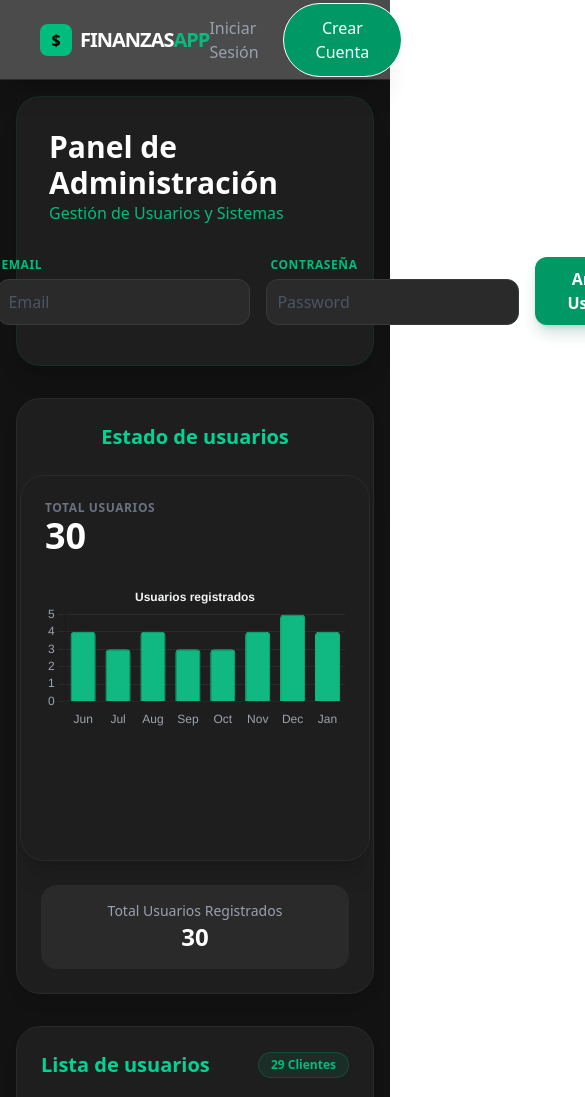
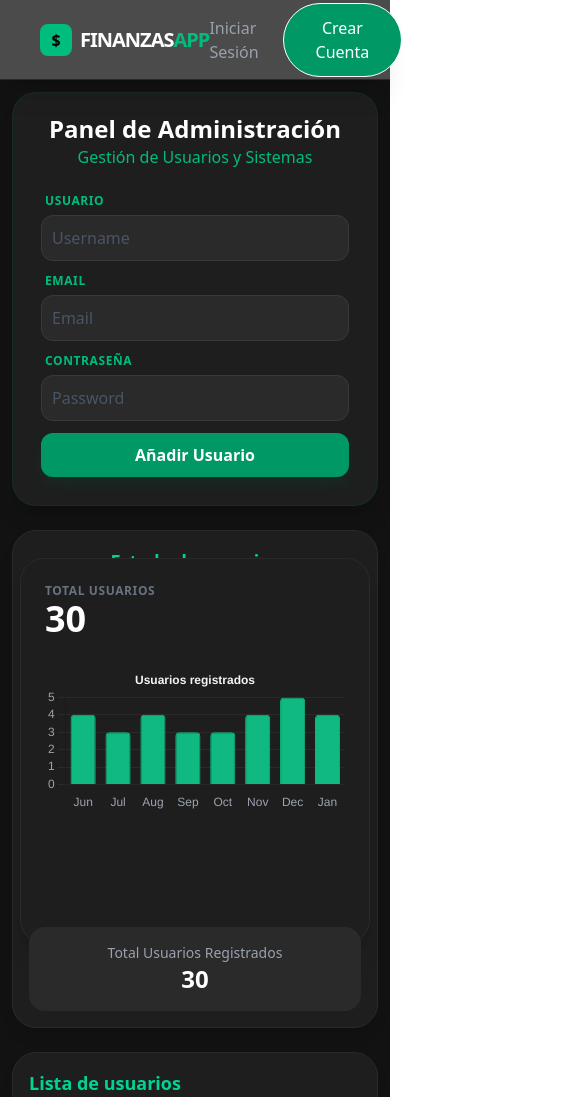
Before and after one commit to DoubleLiFFt/examen, a React (Vite) app: page /AdminView in a window 390 px wide. Shown: the top 1097 px of the page, 585 px wide, since content can reach past the window. Built offline with nearby package versions, Linux system fonts and the light colour scheme.

Commit message:
responsive

```diff
--- a/src/Components/Admin/CreateUserAdmin.tsx
+++ b/src/Components/Admin/CreateUserAdmin.tsx
@@ -1,35 +1,45 @@
 export default function CreateUserAdmin() {
   return (
-        <form className="flex gap-4 p-2 items-end justify-center">
-            <div className="flex flex-col gap-1.5">
-                <label className="text-xs font-bold text-emerald-500 uppercase ml-1 tracking-wider">Usuario</label>
+    <form className="flex flex-col sm:flex-row gap-3 sm:gap-4 p-2 items-stretch sm:items-end justify-center w-full">
+
+      <div className="flex flex-col gap-1.5 w-full sm:w-auto">
+        <label className="text-xs font-bold text-emerald-500 uppercase ml-1 tracking-wider">
+          Usuario
+        </label>
         <input
-                    className="bg-[#2a2a2a] border border-[#3a3a3a] text-white p-2.5 rounded-xl focus:ring-2 focus:ring-emerald-500 outline-none transition-all placeholder:text-gray-600"
+          className="bg-[#2a2a2a] border border-[#3a3a3a] text-white p-2.5 rounded-xl focus:ring-2 focus:ring-emerald-500 outline-none transition-all placeholder:text-gray-600 w-full sm:w-[180px]"
           placeholder="Username"
           required
         />
       </div>
-            <div className="flex flex-col gap-1.5">
-                <label className="text-xs font-bold text-emerald-500 uppercase ml-1 tracking-wider">Email</label>
+
+      <div className="flex flex-col gap-1.5 w-full sm:w-auto">
+        <label className="text-xs font-bold text-emerald-500 uppercase ml-1 tracking-wider">
+          Email
+        </label>
         <input
           type="email"
-                    className="bg-[#2a2a2a] border border-[#3a3a3a] text-white p-2.5 rounded-xl focus:ring-2 focus:ring-emerald-500 outline-none transition-all placeholder:text-gray-600"
+          className="bg-[#2a2a2a] border border-[#3a3a3a] text-white p-2.5 rounded-xl focus:ring-2 focus:ring-emerald-500 outline-none transition-all placeholder:text-gray-600 w-full sm:w-[220px]"
           placeholder="Email"
           required
         />
       </div>
-            <div className="flex flex-col gap-1.5">
-                <label className="text-xs font-bold text-emerald-500 uppercase ml-1 tracking-wider">Contraseña</label>
+
+      <div className="flex flex-col gap-1.5 w-full sm:w-auto">
+        <label className="text-xs font-bold text-emerald-500 uppercase ml-1 tracking-wider">
+          Contraseña
+        </label>
         <input
           type="password"
-                    className="bg-[#2a2a2a] border border-[#3a3a3a] text-white p-2.5 rounded-xl focus:ring-2 focus:ring-emerald-500 outline-none transition-all placeholder:text-gray-600"
+          className="bg-[#2a2a2a] border border-[#3a3a3a] text-white p-2.5 rounded-xl focus:ring-2 focus:ring-emerald-500 outline-none transition-all placeholder:text-gray-600 w-full sm:w-[180px]"
           placeholder="Password"
           required
         />
       </div>
+
       <button
         type="submit"
-                className="bg-emerald-600 text-white px-8 py-2.5 rounded-xl hover:bg-emerald-500 transition-all font-bold shadow-lg shadow-emerald-900/20 hover:cursor-pointer active:scale-95"
+        className="bg-emerald-600 text-white px-8 py-2.5 rounded-xl hover:bg-emerald-500 transition-all font-bold shadow-lg shadow-emerald-900/20 hover:cursor-pointer active:scale-95 w-full sm:w-auto"
       >
         Añadir Usuario
       </button>
--- a/src/pages/Admin/AdminView.tsx
+++ b/src/pages/Admin/AdminView.tsx
@@ -6,44 +6,62 @@ import GestionUsuarios from "../../Components/Admin/GestionUsuarios.tsx";
 
 function AdminView() {
   return (
-        <div className="min-h-screen bg-[#121212] text-gray-200 p-4 md:p-8">
-            <div className="max-w-7xl mx-auto space-y-8">
-                <header className="flex flex-col md:flex-row justify-between items-center bg-[#1e1e1e] p-8 rounded-3xl shadow-xl border border-emerald-900/30">
-                    <div className="mb-6 md:mb-0">
-                        <h1 className="text-3xl font-bold text-white">Panel de Administración</h1>
-                        <p className="text-emerald-500 font-medium">Gestión de Usuarios y Sistemas</p>
+    <div className="min-h-screen bg-[#121212] text-gray-200 p-3 sm:p-4 md:p-8">
+      <div className="max-w-7xl mx-auto space-y-6 sm:space-y-8">
+        <header className="flex flex-col md:flex-row justify-between items-center bg-[#1e1e1e] p-5 sm:p-6 md:p-8 rounded-3xl shadow-xl border border-emerald-900/30">
+          <div className="mb-4 sm:mb-6 md:mb-0 text-center md:text-left">
+            <h1 className="text-2xl sm:text-3xl font-bold text-white">
+              Panel de Administración
+            </h1>
+            <p className="text-emerald-500 font-medium">
+              Gestión de Usuarios y Sistemas
+            </p>
           </div>
+
+          <div className="w-full md:w-auto flex justify-center md:justify-end">
             <CreateUserAdmin />
+          </div>
         </header>
-                <div className="grid grid-cols-1 xl:grid-cols-3 gap-8">
-                    <section className="xl:col-span-1 bg-[#1e1e1e] p-6 rounded-3xl shadow-lg border border-[#2a2a2a] flex flex-col items-center">
-                        <h2 className="text-xl font-semibold mb-6 text-emerald-400">Estado de usuarios</h2>
-                        <div className="w-full aspect-square flex items-center justify-center">
+
+        <div className="grid grid-cols-1 xl:grid-cols-3 gap-6 sm:gap-8">
+          <section className="xl:col-span-1 bg-[#1e1e1e] p-4 sm:p-6 rounded-3xl shadow-lg border border-[#2a2a2a] flex flex-col items-center">
+            <h2 className="text-lg sm:text-xl font-semibold mb-4 sm:mb-6 text-emerald-400 text-center">
+              Estado de usuarios
+            </h2>
+
+            <div className="w-full max-w-[320px] sm:max-w-none aspect-square flex items-center justify-center">
               <GraphicAdmin />
             </div>
-                        <div className="mt-6 p-4 bg-[#2a2a2a] rounded-2xl w-full text-center">
+
+            <div className="mt-4 sm:mt-6 p-4 bg-[#2a2a2a] rounded-2xl w-full text-center">
               <p className="text-sm text-gray-400">Total Usuarios Registrados</p>
               <p className="text-2xl font-bold text-white">30</p>
             </div>
           </section>
-                    <section className="xl:col-span-2 bg-[#1e1e1e] p-6 rounded-3xl shadow-lg border border-[#2a2a2a] overflow-hidden">
-                        <div className="flex justify-between items-center mb-6">
-                            <h2 className="text-xl font-semibold text-emerald-400">Lista de usuarios</h2>
-                            <span className="bg-emerald-500/10 text-emerald-500 px-3 py-1 rounded-full text-xs font-bold border border-emerald-500/20">
+
+          <section className="xl:col-span-2 bg-[#1e1e1e] p-4 sm:p-6 rounded-3xl shadow-lg border border-[#2a2a2a] overflow-hidden">
+            <div className="flex flex-col gap-3 sm:flex-row sm:justify-between sm:items-center mb-4 sm:mb-6">
+              <h2 className="text-lg sm:text-xl font-semibold text-emerald-400">
+                Lista de usuarios
+              </h2>
+
+              <span className="w-fit mx-auto sm:mx-0 bg-emerald-500/10 text-emerald-500 px-3 py-1 rounded-full text-xs font-bold border border-emerald-500/20">
                 29 Clientes
               </span>
             </div>
-                        <div className="overflow-x-auto">
+
+            <div className="-mx-4 sm:mx-0 overflow-x-auto">
+              <div className="min-w-[700px] px-4 sm:px-0">
                 <TableUsersAdmin />
+              </div>
             </div>
           </section>
         </div>
       </div>
-            <div>
-                <GestionUsuarios/>
-            </div>
-            <div>
-                <HistorialAccesos/>
+
+      <div className="mt-6 sm:mt-8 space-y-6 sm:space-y-8">
+        <GestionUsuarios />
+        <HistorialAccesos />
       </div>
     </div>
   );
```
Lines whose indentation alone changed are shown as unchanged.
